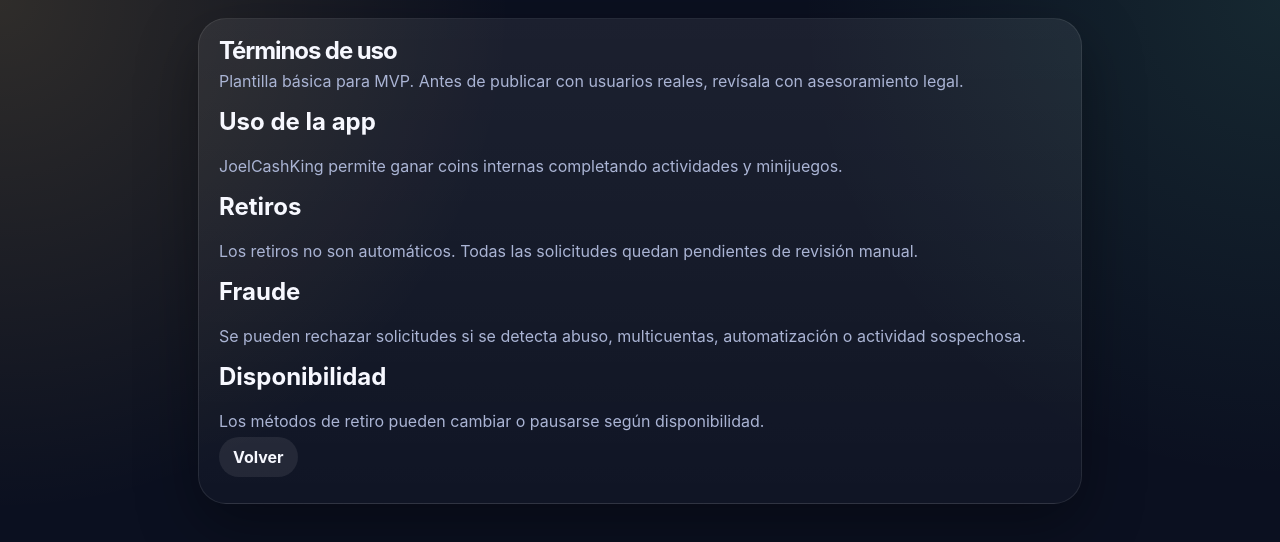
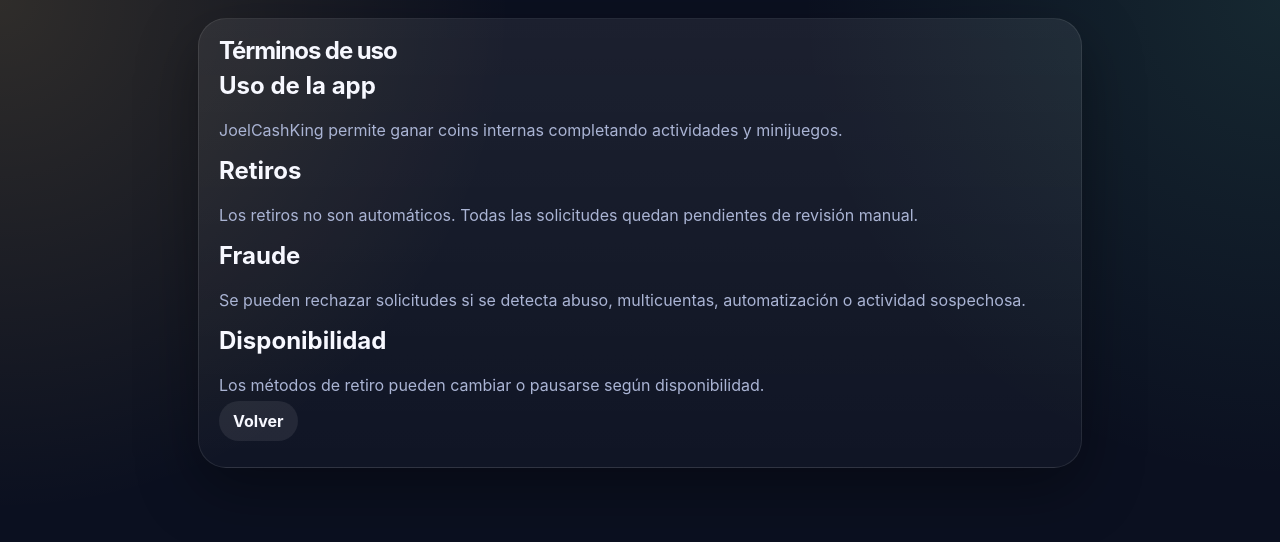
Before and after one commit to joelius20/JoelCashKing, a website: page public/terms.html in a window 1280 px wide. Drawn offline with Linux system fonts and the light colour scheme.

Commit message:
Remove placeholder text from terms of use

```diff
--- a/public/terms.html
+++ b/public/terms.html
@@ -10,7 +10,6 @@
   <main class="app-shell">
     <article class="card">
       <h1>Términos de uso</h1>
-      <p class="muted">Plantilla básica para MVP. Antes de publicar con usuarios reales, revísala con asesoramiento legal.</p>
       <h2>Uso de la app</h2>
       <p>JoelCashKing permite ganar coins internas completando actividades y minijuegos.</p>
       <h2>Retiros</h2>
```
